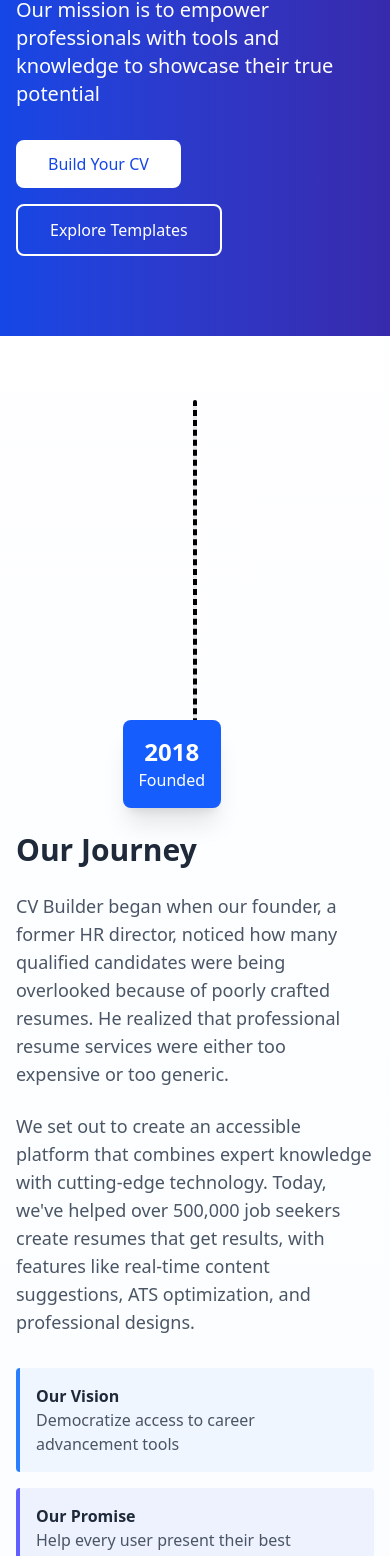
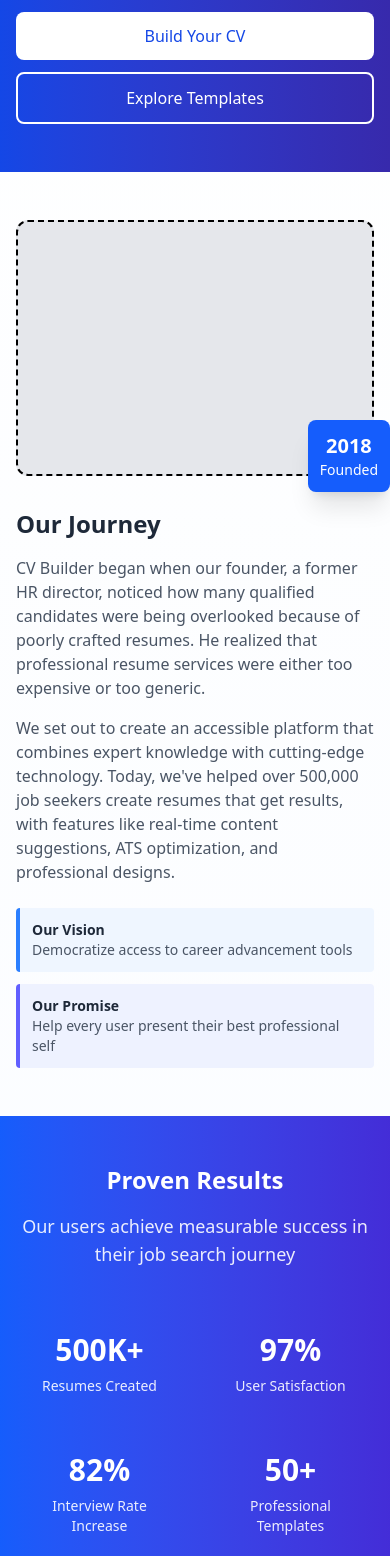
Before and after one commit to ehsanthedev/Resume-Builder, a Next.js app: page /pages/About in a window 390 px wide. Shown: the part 332-1888 px from the top of the page. Built offline with nearby package versions, Linux system fonts and the light colour scheme.

Commit message:
Make About page mobile responsive

```diff
--- a/app/pages/About/page.tsx
+++ b/app/pages/About/page.tsx
@@ -1,10 +1,9 @@
 'use client';
 
 import Head from 'next/head';
-import { motion, Variants } from 'framer-motion'; // Import Variants type
+import { motion, Variants } from 'framer-motion';
 import Footer from '@/app/components/Footer/page';
 
-// Define TypeScript interfaces
 interface TeamMember {
   id: number;
   name: string;
@@ -88,13 +87,13 @@ export default function AboutPage() {
     },
   ];
 
-  // Animation variants
+  // Animation variants optimized for mobile
   const fadeIn: Variants = {
-    hidden: { opacity: 0, y: 50 },
+    hidden: { opacity: 0, y: 30 },
     visible: {
       opacity: 1,
       y: 0,
-      transition: { duration: 0.6, ease: 'easeOut' },
+      transition: { duration: 0.5, ease: 'easeOut' },
     },
   };
 
@@ -109,13 +108,13 @@ export default function AboutPage() {
   };
 
   const cardAnimation: Variants = {
-    hidden: { opacity: 0, scale: 0.9 },
+    hidden: { opacity: 0, scale: 0.95 },
     visible: {
       opacity: 1,
       scale: 1,
       transition: {
-        type: 'spring', // Use string literal
-        duration: 0.4,
+        type: 'spring',
+        duration: 0.3,
         ease: 'easeOut',
       },
     },
@@ -129,43 +128,44 @@ export default function AboutPage() {
           name="description"
           content="Learn about our mission to help job seekers create professional resumes that get results"
         />
+        <meta name="viewport" content="width=device-width, initial-scale=1" />
         <link rel="icon" href="/favicon.ico" />
       </Head>
 
-      {/* Hero Section */}
+      {/* Hero Section - Mobile Optimized */}
       <motion.section
         initial="hidden"
         animate="visible"
         variants={fadeIn}
-        className="relative bg-gradient-to-r from-blue-700 to-indigo-800 text-white py-20 md:py-28"
+        className="relative bg-gradient-to-r from-blue-700 to-indigo-800 text-white py-12 md:py-28 px-4"
       >
-        <div className="container mx-auto px-4 relative z-10">
+        <div className="max-w-6xl mx-auto relative z-10">
           <motion.div variants={fadeIn} className="max-w-3xl">
             <motion.h1
               variants={fadeIn}
-              className="text-4xl md:text-5xl font-bold mb-6"
+              className="text-3xl md:text-4xl lg:text-5xl font-bold mb-4 md:mb-6"
             >
               We Believe Every Job Seeker Deserves a Winning Resume
             </motion.h1>
             <motion.p
               variants={fadeIn}
-              className="text-xl md:text-2xl mb-8 opacity-90"
+              className="text-lg md:text-xl lg:text-2xl mb-6 md:mb-8 opacity-90"
             >
               Our mission is to empower professionals with tools and knowledge
               to showcase their true potential
             </motion.p>
-            <motion.div variants={fadeIn} className="flex flex-wrap gap-4">
+            <motion.div variants={fadeIn} className="flex flex-col sm:flex-row gap-3">
               <motion.button
                 whileHover={{ scale: 1.05 }}
                 whileTap={{ scale: 0.95 }}
-                className="bg-white text-blue-700 hover:bg-blue-50 font-medium px-8 py-3 rounded-lg transition duration-300"
+                className="bg-white text-blue-700 hover:bg-blue-50 font-medium px-6 py-3 rounded-lg transition duration-300 text-base md:text-lg"
               >
                 Build Your CV
               </motion.button>
               <motion.button
                 whileHover={{ scale: 1.05 }}
                 whileTap={{ scale: 0.95 }}
-                className="bg-transparent border-2 border-white hover:bg-white/10 font-medium px-8 py-3 rounded-lg transition"
+                className="bg-transparent border-2 border-white hover:bg-white/10 font-medium px-6 py-3 rounded-lg transition text-base md:text-lg"
               >
                 Explore Templates
               </motion.button>
@@ -175,51 +175,51 @@ export default function AboutPage() {
         <div className="absolute inset-0 bg-grid-white/[0.05] bg-[length:40px_40px]"></div>
       </motion.section>
 
-      {/* Our Story Section */}
-      <section className="py-16 md:py-24">
-        <div className="container mx-auto px-4">
-          <div className="flex flex-col md:flex-row gap-12 items-center">
+      {/* Our Story Section - Mobile Optimized */}
+      <section className="py-12 md:py-20 px-4">
+        <div className="max-w-6xl mx-auto">
+          <div className="flex flex-col md:flex-row gap-8 items-center">
             <motion.div
-              initial={{ opacity: 0, x: -50 }}
+              initial={{ opacity: 0, x: -30 }}
               whileInView={{ opacity: 1, x: 0 }}
-              transition={{ duration: 0.6 }}
-              viewport={{ once: true }}
-              className="md:w-1/2"
+              transition={{ duration: 0.5 }}
+              viewport={{ once: true, margin: "-100px" }}
+              className="md:w-1/2 w-full"
             >
               <div className="relative">
-                <div className="bg-gray-200 border-2 border-dashed rounded-xl w-full h-96" />
+                <div className="bg-gray-200 border-2 border-dashed rounded-xl w-full h-64 md:h-96" />
                 <motion.div
-                  initial={{ opacity: 0, scale: 0.5 }}
+                  initial={{ opacity: 0, scale: 0.8 }}
                   whileInView={{ opacity: 1, scale: 1 }}
-                  transition={{ delay: 0.3, duration: 0.5 }}
+                  transition={{ delay: 0.2, duration: 0.4 }}
                   viewport={{ once: true }}
-                  className="absolute -bottom-6 -right-6 bg-blue-600 rounded-lg p-4 shadow-xl"
+                  className="absolute -bottom-4 -right-4 bg-blue-600 rounded-lg p-3 shadow-xl"
                 >
                   <div className="text-white text-center">
-                    <p className="text-2xl font-bold">2018</p>
-                    <p>Founded</p>
+                    <p className="text-xl font-bold">2018</p>
+                    <p className="text-sm">Founded</p>
                   </div>
                 </motion.div>
               </div>
             </motion.div>
 
             <motion.div
-              initial={{ opacity: 0, x: 50 }}
+              initial={{ opacity: 0, x: 30 }}
               whileInView={{ opacity: 1, x: 0 }}
-              transition={{ duration: 0.6 }}
-              viewport={{ once: true }}
-              className="md:w-1/2"
+              transition={{ duration: 0.5 }}
+              viewport={{ once: true, margin: "-100px" }}
+              className="md:w-1/2 w-full"
             >
-              <h2 className="text-3xl md:text-4xl font-bold text-gray-800 mb-6">
+              <h2 className="text-2xl md:text-3xl font-bold text-gray-800 mb-4">
                 Our Journey
               </h2>
-              <p className="text-lg text-gray-600 mb-6">
+              <p className="text-gray-600 mb-4">
                 CV Builder began when our founder, a former HR director, noticed
                 how many qualified candidates were being overlooked because of
                 poorly crafted resumes. He realized that professional resume
                 services were either too expensive or too generic.
               </p>
-              <p className="text-lg text-gray-600 mb-8">
+              <p className="text-gray-600 mb-6">
                 We set out to create an accessible platform that combines expert
                 knowledge with cutting-edge technology. Today, we've helped over
                 500,000 job seekers create resumes that get results, with
@@ -227,22 +227,22 @@ export default function AboutPage() {
                 and professional designs.
               </p>
 
-              <div className="flex flex-wrap gap-4">
+              <div className="flex flex-col sm:flex-row gap-3">
                 <motion.div
-                  whileHover={{ y: -5 }}
-                  className="bg-blue-50 border-l-4 border-blue-500 p-4 rounded"
+                  whileHover={{ y: -3 }}
+                  className="bg-blue-50 border-l-4 border-blue-500 p-3 rounded"
                 >
-                  <h3 className="font-bold text-gray-800">Our Vision</h3>
-                  <p className="text-gray-600">
+                  <h3 className="font-bold text-gray-800 text-sm md:text-base">Our Vision</h3>
+                  <p className="text-gray-600 text-sm">
                     Democratize access to career advancement tools
                   </p>
                 </motion.div>
                 <motion.div
-                  whileHover={{ y: -5 }}
-                  className="bg-indigo-50 border-l-4 border-indigo-500 p-4 rounded"
+                  whileHover={{ y: -3 }}
+                  className="bg-indigo-50 border-l-4 border-indigo-500 p-3 rounded"
                 >
-                  <h3 className="font-bold text-gray-800">Our Promise</h3>
-                  <p className="text-gray-600">
+                  <h3 className="font-bold text-gray-800 text-sm md:text-base">Our Promise</h3>
+                  <p className="text-gray-600 text-sm">
                     Help every user present their best professional self
                   </p>
                 </motion.div>
@@ -252,26 +252,26 @@ export default function AboutPage() {
         </div>
       </section>
 
-      {/* Stats Section */}
+      {/* Stats Section - Mobile Optimized */}
       <motion.section
-        initial={{ opacity: 0, y: 50 }}
+        initial={{ opacity: 0, y: 30 }}
         whileInView={{ opacity: 1, y: 0 }}
-        transition={{ duration: 0.6 }}
-        viewport={{ once: true }}
-        className="py-16 bg-gradient-to-r from-blue-600 to-indigo-700 text-white"
+        transition={{ duration: 0.5 }}
+        viewport={{ once: true, margin: "-100px" }}
+        className="py-12 bg-gradient-to-r from-blue-600 to-indigo-700 text-white px-4"
       >
-        <div className="container mx-auto px-4">
+        <div className="max-w-6xl mx-auto">
           <motion.div
             initial={{ opacity: 0 }}
             whileInView={{ opacity: 1 }}
-            transition={{ delay: 0.2 }}
+            transition={{ delay: 0.1 }}
             viewport={{ once: true }}
-            className="max-w-4xl mx-auto text-center mb-16"
+            className="max-w-3xl mx-auto text-center mb-12"
           >
-            <h2 className="text-3xl md:text-4xl font-bold mb-6">
+            <h2 className="text-2xl md:text-3xl font-bold mb-4">
               Proven Results
             </h2>
-            <p className="text-xl opacity-90">
+            <p className="text-lg opacity-90">
               Our users achieve measurable success in their job search journey
             </p>
           </motion.div>
@@ -280,39 +280,39 @@ export default function AboutPage() {
             variants={staggerContainer}
             initial="hidden"
             whileInView="visible"
-            viewport={{ once: true }}
-            className="grid grid-cols-2 md:grid-cols-4 gap-8"
+            viewport={{ once: true, margin: "-100px" }}
+            className="grid grid-cols-2 gap-6"
           >
             {stats.map((stat, index) => (
               <motion.div
                 key={index}
                 variants={cardAnimation}
-                className="text-center"
+                className="text-center p-4"
               >
-                <p className="text-4xl md:text-5xl font-bold mb-3">
+                <p className="text-3xl md:text-4xl font-bold mb-2">
                   {stat.value}
                 </p>
-                <p className="text-lg opacity-90">{stat.label}</p>
+                <p className="text-sm md:text-base opacity-90">{stat.label}</p>
               </motion.div>
             ))}
           </motion.div>
         </div>
       </motion.section>
 
-      {/* Team Section */}
-      <section className="py-16 md:py-24">
-        <div className="container mx-auto px-4">
+      {/* Team Section - Mobile Optimized */}
+      <section className="py-12 md:py-20 px-4">
+        <div className="max-w-6xl mx-auto">
           <motion.div
             initial={{ opacity: 0 }}
             whileInView={{ opacity: 1 }}
-            transition={{ duration: 0.5 }}
+            transition={{ duration: 0.4 }}
             viewport={{ once: true }}
-            className="text-center max-w-3xl mx-auto mb-16"
+            className="text-center max-w-3xl mx-auto mb-12"
           >
-            <h2 className="text-3xl md:text-4xl font-bold text-gray-800 mb-4">
+            <h2 className="text-2xl md:text-3xl font-bold text-gray-800 mb-3">
               Meet Our Team
             </h2>
-            <p className="text-xl text-gray-600">
+            <p className="text-gray-600">
               Passionate experts dedicated to your career success
             </p>
           </motion.div>
@@ -321,29 +321,29 @@ export default function AboutPage() {
             variants={staggerContainer}
             initial="hidden"
             whileInView="visible"
-            viewport={{ once: true }}
-            className="grid grid-cols-1 md:grid-cols-2 lg:grid-cols-4 gap-8"
+            viewport={{ once: true, margin: "-100px" }}
+            className="grid grid-cols-1 sm:grid-cols-2 lg:grid-cols-4 gap-6"
           >
-            {teamMembers.map((member, index) => (
+            {teamMembers.map((member) => (
               <motion.div
                 key={member.id}
                 variants={cardAnimation}
-                whileHover={{ y: -10 }}
-                className="bg-white rounded-xl shadow-lg overflow-hidden"
+                whileHover={{ y: -5 }}
+                className="bg-white rounded-xl shadow-md overflow-hidden"
               >
-                <div className="p-6">
-                  <div className="flex justify-center mb-4">
-                    <div className="bg-gray-200 border-2 border-dashed rounded-xl w-16 h-16" />
+                <div className="p-5">
+                  <div className="flex justify-center mb-3">
+                    <div className="bg-gray-200 border-2 border-dashed rounded-xl w-14 h-14" />
                   </div>
-                  <h3 className="text-xl font-bold text-center text-gray-800">
+                  <h3 className="text-lg font-bold text-center text-gray-800">
                     {member.name}
                   </h3>
-                  <p className="text-blue-600 text-center mb-4">
+                  <p className="text-blue-600 text-center text-sm mb-3">
                     {member.role}
                   </p>
-                  <p className="text-gray-600 text-center mb-4">{member.bio}</p>
-                  <div className="mt-4 pt-4 border-t border-gray-100">
-                    <p className="text-sm text-gray-500 text-center">
+                  <p className="text-gray-600 text-center text-sm mb-3">{member.bio}</p>
+                  <div className="mt-3 pt-3 border-t border-gray-100">
+                    <p className="text-xs text-gray-500 text-center">
                       Fun fact: {member.funFact}
                     </p>
                   </div>
@@ -354,20 +354,20 @@ export default function AboutPage() {
         </div>
       </section>
 
-      {/* Values Section */}
-      <section className="py-16 bg-gray-50">
-        <div className="container mx-auto px-4">
+      {/* Values Section - Mobile Optimized */}
+      <section className="py-12 bg-gray-50 px-4">
+        <div className="max-w-6xl mx-auto">
           <motion.div
             initial={{ opacity: 0 }}
             whileInView={{ opacity: 1 }}
-            transition={{ duration: 0.5 }}
+            transition={{ duration: 0.4 }}
             viewport={{ once: true }}
-            className="text-center max-w-3xl mx-auto mb-16"
+            className="text-center max-w-3xl mx-auto mb-12"
           >
-            <h2 className="text-3xl md:text-4xl font-bold text-gray-800 mb-4">
+            <h2 className="text-2xl md:text-3xl font-bold text-gray-800 mb-3">
               Our Core Values
             </h2>
-            <p className="text-xl text-gray-600">
+            <p className="text-gray-600">
               Principles that guide everything we do
             </p>
           </motion.div>
@@ -376,21 +376,21 @@ export default function AboutPage() {
             variants={staggerContainer}
             initial="hidden"
             whileInView="visible"
-            viewport={{ once: true }}
-            className="grid grid-cols-1 md:grid-cols-3 gap-8"
+            viewport={{ once: true, margin: "-100px" }}
+            className="grid grid-cols-1 md:grid-cols-3 gap-6"
           >
             <motion.div
               variants={cardAnimation}
-              whileHover={{ y: -5 }}
-              className="bg-white p-8 rounded-xl shadow-md"
+              whileHover={{ y: -3 }}
+              className="bg-white p-6 rounded-xl shadow-sm"
             >
-              <div className="w-14 h-14 bg-blue-100 rounded-full flex items-center justify-center mb-6">
-                <div className="text-blue-600 text-2xl">✓</div>
+              <div className="w-12 h-12 bg-blue-100 rounded-full flex items-center justify-center mb-4">
+                <div className="text-blue-600 text-xl">✓</div>
               </div>
-              <h3 className="text-xl font-bold text-gray-800 mb-3">
+              <h3 className="text-lg font-bold text-gray-800 mb-2">
                 Empowerment
               </h3>
-              <p className="text-gray-600">
+              <p className="text-gray-600 text-sm">
                 We believe everyone deserves the tools to showcase their
                 professional worth, regardless of background or budget.
               </p>
@@ -398,16 +398,16 @@ export default function AboutPage() {
 
             <motion.div
               variants={cardAnimation}
-              whileHover={{ y: -5 }}
-              className="bg-white p-8 rounded-xl shadow-md"
+              whileHover={{ y: -3 }}
+              className="bg-white p-6 rounded-xl shadow-sm"
             >
-              <div className="w-14 h-14 bg-indigo-100 rounded-full flex items-center justify-center mb-6">
-                <div className="text-indigo-600 text-2xl">✓</div>
+              <div className="w-12 h-12 bg-indigo-100 rounded-full flex items-center justify-center mb-4">
+                <div className="text-indigo-600 text-xl">✓</div>
               </div>
-              <h3 className="text-xl font-bold text-gray-800 mb-3">
+              <h3 className="text-lg font-bold text-gray-800 mb-2">
                 Innovation
               </h3>
-              <p className="text-gray-600">
+              <p className="text-gray-600 text-sm">
                 We continuously evolve our platform with cutting-edge features
                 based on user feedback and industry trends.
               </p>
@@ -415,16 +415,16 @@ export default function AboutPage() {
 
             <motion.div
               variants={cardAnimation}
-              whileHover={{ y: -5 }}
-              className="bg-white p-8 rounded-xl shadow-md"
+              whileHover={{ y: -3 }}
+              className="bg-white p-6 rounded-xl shadow-sm"
             >
-              <div className="w-14 h-14 bg-purple-100 rounded-full flex items-center justify-center mb-6">
-                <div className="text-purple-600 text-2xl">✓</div>
+              <div className="w-12 h-12 bg-purple-100 rounded-full flex items-center justify-center mb-4">
+                <div className="text-purple-600 text-xl">✓</div>
               </div>
-              <h3 className="text-xl font-bold text-gray-800 mb-3">
+              <h3 className="text-lg font-bold text-gray-800 mb-2">
                 Integrity
               </h3>
-              <p className="text-gray-600">
+              <p className="text-gray-600 text-sm">
                 We provide honest, expert-backed advice and transparent pricing
                 with no hidden fees or upsells.
               </p>
@@ -433,20 +433,20 @@ export default function AboutPage() {
         </div>
       </section>
 
-      {/* Testimonials */}
-      <section className="py-16 md:py-24">
-        <div className="container mx-auto px-4">
+      {/* Testimonials - Mobile Optimized */}
+      <section className="py-12 md:py-20 px-4">
+        <div className="max-w-6xl mx-auto">
           <motion.div
             initial={{ opacity: 0 }}
             whileInView={{ opacity: 1 }}
-            transition={{ duration: 0.5 }}
+            transition={{ duration: 0.4 }}
             viewport={{ once: true }}
-            className="text-center max-w-3xl mx-auto mb-16"
+            className="text-center max-w-3xl mx-auto mb-12"
           >
-            <h2 className="text-3xl md:text-4xl font-bold text-gray-800 mb-4">
+            <h2 className="text-2xl md:text-3xl font-bold text-gray-800 mb-3">
               Success Stories
             </h2>
-            <p className="text-xl text-gray-600">
+            <p className="text-gray-600">
               Hear from professionals who transformed their careers
             </p>
           </motion.div>
@@ -455,28 +455,28 @@ export default function AboutPage() {
             variants={staggerContainer}
             initial="hidden"
             whileInView="visible"
-            viewport={{ once: true }}
-            className="grid grid-cols-1 md:grid-cols-3 gap-8"
+            viewport={{ once: true, margin: "-100px" }}
+            className="grid grid-cols-1 md:grid-cols-3 gap-6"
           >
-            {testimonials.map((testimonial, index) => (
+            {testimonials.map((testimonial) => (
               <motion.div
                 key={testimonial.id}
                 variants={cardAnimation}
-                whileHover={{ y: -5 }}
-                className="bg-white rounded-xl shadow-lg p-8 relative"
+                whileHover={{ y: -3 }}
+                className="bg-white rounded-xl shadow-md p-6 relative"
               >
-                <div className="absolute top-0 left-8 -translate-y-1/2 bg-blue-500 rounded-full p-2">
-                  <div className="bg-gray-200 border-2 border-dashed rounded-xl w-12 h-12" />
+                <div className="absolute top-0 left-6 -translate-y-1/2 bg-blue-500 rounded-full p-1">
+                  <div className="bg-gray-200 border-2 border-dashed rounded-xl w-10 h-10" />
                 </div>
-                <div className="mt-6">
-                  <p className="text-gray-600 italic mb-6">
+                <div className="mt-5">
+                  <p className="text-gray-600 italic text-sm mb-4">
                     "{testimonial.content}"
                   </p>
                   <div>
-                    <h4 className="font-bold text-gray-800">
+                    <h4 className="font-bold text-gray-800 text-base">
                       {testimonial.name}
                     </h4>
-                    <p className="text-gray-600">{testimonial.role}</p>
+                    <p className="text-gray-600 text-sm">{testimonial.role}</p>
                   </div>
                 </div>
               </motion.div>
@@ -485,51 +485,51 @@ export default function AboutPage() {
         </div>
       </section>
 
-      {/* CTA Section */}
+      {/* CTA Section - Mobile Optimized */}
       <motion.section
-        initial={{ opacity: 0, y: 50 }}
+        initial={{ opacity: 0, y: 30 }}
         whileInView={{ opacity: 1, y: 0 }}
-        transition={{ duration: 0.6 }}
-        viewport={{ once: true }}
-        className="py-16 bg-gradient-to-r from-blue-600 to-indigo-700"
+        transition={{ duration: 0.5 }}
+        viewport={{ once: true, margin: "-100px" }}
+        className="py-12 bg-gradient-to-r from-blue-600 to-indigo-700 px-4"
       >
-        <div className="container mx-auto px-4 text-center">
+        <div className="max-w-3xl mx-auto text-center">
           <motion.h2
             initial={{ opacity: 0 }}
             whileInView={{ opacity: 1 }}
-            transition={{ delay: 0.2 }}
+            transition={{ delay: 0.1 }}
             viewport={{ once: true }}
-            className="text-3xl md:text-4xl font-bold text-white mb-6"
+            className="text-2xl md:text-3xl font-bold text-white mb-4"
           >
             Ready to Transform Your Career?
           </motion.h2>
           <motion.p
             initial={{ opacity: 0 }}
             whileInView={{ opacity: 1 }}
-            transition={{ delay: 0.3 }}
+            transition={{ delay: 0.2 }}
             viewport={{ once: true }}
-            className="text-xl text-blue-100 max-w-2xl mx-auto mb-8"
+            className="text-blue-100 mb-6"
           >
             Join thousands of professionals who have landed their dream jobs
             with CV Builder
           </motion.p>
           <motion.button
-            initial={{ opacity: 0, scale: 0.8 }}
+            initial={{ opacity: 0, scale: 0.9 }}
             whileInView={{ opacity: 1, scale: 1 }}
-            whileHover={{ scale: 1.05 }}
-            whileTap={{ scale: 0.95 }}
-            transition={{ delay: 0.4 }}
+            whileHover={{ scale: 1.03 }}
+            whileTap={{ scale: 0.97 }}
+            transition={{ delay: 0.3 }}
             viewport={{ once: true }}
-            className="bg-white text-blue-700 hover:bg-blue-50 font-bold px-8 py-4 rounded-lg text-lg shadow-lg"
+            className="bg-white text-blue-700 hover:bg-blue-50 font-bold px-6 py-3 rounded-lg shadow-md w-full max-w-xs"
           >
             Create Your Professional CV Now
           </motion.button>
           <motion.p
             initial={{ opacity: 0 }}
             whileInView={{ opacity: 1 }}
-            transition={{ delay: 0.5 }}
+            transition={{ delay: 0.4 }}
             viewport={{ once: true }}
-            className="mt-6 text-blue-200"
+            className="mt-5 text-blue-200 text-sm"
           >
             Free to start • No credit card required
           </motion.p>
```
